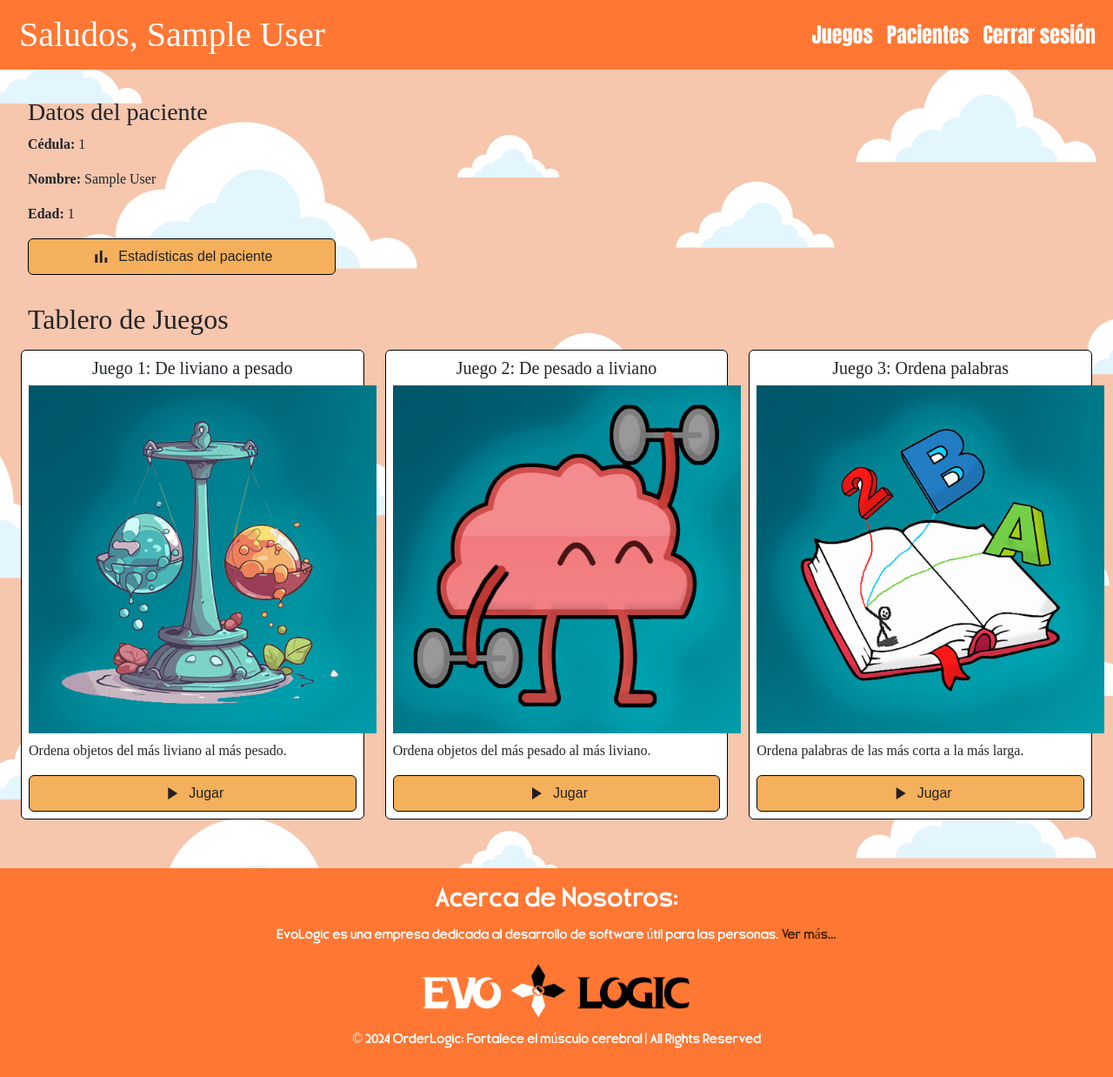
After one commit to JexDev13/JuegoTerapeutico_PHP, a PHP site: page /pages/tableroJuegos.php in a window 1280 px wide. The commit adds this page. Shown: the whole page at 87% size. Run offline with PHP 8.4, Linux system fonts and the light colour scheme; the visitor is signed in with stand-in values (Sample User, id 1); data that the repository does not hold is empty; some web fonts are replaced.

Commit message:
Agregado tablero de juegos

```diff
--- a/components/menu.php
+++ b/components/menu.php
@@ -13,7 +13,8 @@ $user_name = isset($_SESSION['user_nombre']) ? $_SESSION['user_nombre'] : "Terap
     <link rel="stylesheet" href="../css/menu.css">
 </head>
 
-<nav class="navbar navbar-expand-lg navbar-light back-color-secondary w-100 h-100 font-berlin p-0">
+<header style="height: 10vh; p-0">
+    <nav class="navbar navbar-expand-lg navbar-light back-color-secondary w-100 h-100 font-berlin">
         <div class="container-fluid">
             <span class="navbar-text text-white fs-1 w-85" style="margin-left: 10px;">
                 Saludos, <?php echo htmlspecialchars($user_name); ?>
@@ -21,10 +22,10 @@ $user_name = isset($_SESSION['user_nombre']) ? $_SESSION['user_nombre'] : "Terap
             <div class="collapse navbar-collapse justify-content-end font-impact" id="navbarNav">
                 <ul class="navbar-nav w-15">
                     <li class="nav-item d-flex align-items-center flex-grow-1">
-                    <a class="nav-link color-primary fs-4" href="juegos.php">Juegos</a>
+                        <a class="nav-link color-primary fs-4" href="../pages/tableroJuegos.php">Juegos</a>
                     </li>
                     <li class="nav-item d-flex align-items-center flex-grow-1">
-                    <a class="nav-link color-primary fs-4" href="pacientes.php">Pacientes</a>
+                        <a class="nav-link color-primary fs-4" href="../pages/paciente.php">Pacientes</a>
                     </li>
                     <li class="nav-item d-flex align-items-center flex-grow-1">
                         <a class="nav-link color-primary fs-4" href="../controllers/userAuth.php?action=logout">Cerrar
@@ -34,3 +35,4 @@ $user_name = isset($_SESSION['user_nombre']) ? $_SESSION['user_nombre'] : "Terap
             </div>
         </div>
     </nav>
+</header>
--- /dev/null
+++ b/pages/tableroJuegos.php
@@ -0,0 +1,167 @@
+<?php
+
+require __DIR__ . '/../config.php';
+
+if (session_status() == PHP_SESSION_NONE) {
+    session_start();
+}
+
+if (!isset($_SESSION['idUsuario'])) {
+    header("Location: inicioSesion.php");
+    exit();
+}
+
+// Obtener los pacientes disponibles para el terapeuta
+$sql = "SELECT id, cedula, CONCAT(nombre, ' ', apellido) AS nombre_completo , fechaNacimiento
+        FROM paciente
+        WHERE terapeutaId = :terapeutaId";
+$stmt = $pdo->prepare($sql);
+$stmt->bindParam(':terapeutaId', $_SESSION['idUsuario'], PDO::PARAM_INT);
+$stmt->execute();
+$pacientes = $stmt->fetchAll(PDO::FETCH_ASSOC);
+
+// Verificar si un paciente ha sido seleccionado
+if (isset($_GET['cedula'], $_GET['nombre_completo'], $_GET['edad'])) {
+    $_SESSION['cedula'] = $_GET['cedula'];
+    $_SESSION['nombre_completo'] = $_GET['nombre_completo'];
+    $_SESSION['edad'] = $_GET['edad'];
+}
+
+?>
+
+<!doctype html>
+<html lang="en">
+
+<head>
+    <meta charset="UTF-8">
+    <meta name="viewport" content="width=device-width, initial-scale=1">
+    <title>Tablero de Juegos</title>
+    <link rel="stylesheet" href="https://cdn.jsdelivr.net/npm/bootstrap@5.3.0/dist/css/bootstrap.min.css">
+    <link href="https://fonts.googleapis.com/icon?family=Material+Icons" rel="stylesheet">
+    <link rel="stylesheet" href="../css/tableroJuegos.css">
+    <link rel="stylesheet" href="../css/framework.css">
+    <script src="https://code.jquery.com/jquery-3.6.0.min.js"></script>
+</head>
+
+<?php include __DIR__ . '/../components/menu.php'; ?>
+
+<body class="background-image margin-0 font-hartsfolk d-flex flex-column" style="min-height: 100vh;">
+    <div class="p-4 flex-grow-1" style="width: 100%;">
+        <?php
+        // Verifica si la cédula fue seleccionada
+        if (isset($_GET['cedula'])) {
+            $cedula = $_GET['cedula'];
+            foreach ($pacientes as $paciente) {
+                if ($paciente['cedula'] == $cedula) {
+                    $fechaNacimiento = new DateTime($paciente['fechaNacimiento']);
+                    $hoy = new DateTime();
+                    $edad = $hoy->diff($fechaNacimiento)->y;
+                    $_SESSION['cedula'] = $paciente['cedula'];
+                    $_SESSION['nombre_completo'] = $paciente['nombre_completo'];
+                    $_SESSION['edad'] = $edad;
+                    break;
+                }
+            }
+        }
+        ?>
+
+        <!-- Selección de paciente -->
+        <?php if (empty($_SESSION['cedula'])): ?>
+            <div class="border border-0 mb-3 p-2 font-hartsfolk" style="width: 30%;">
+                <h3 class="mb-3 px-2 text-left">Seleccionar Paciente</h3>
+                <div class="card-body">
+                    <form action="tableroJuegos.php" method="get">
+                        <select name="cedula" class="form-select" style="font-family: sans-serif;" required>
+                            <option value="" disabled selected>Selecciona un paciente</option>
+                            <?php foreach ($pacientes as $paciente): ?>
+                                <option value="<?php echo $paciente['cedula']; ?>"><?php echo $paciente['nombre_completo']; ?>
+                                </option>
+                            <?php endforeach; ?>
+                        </select>
+                        <button type="submit"
+                            class="boton mt-3 back-color-cuaternary color-tertiary d-flex px-4 py-2 rounded align-items-center justify-content-center w-100"
+                            style="font-family: sans-serif; padding: 0;">
+                            <span class="material-icons">format_list_bulleted</span>
+                            <span class="ms-2 text-nowrap">Seleccionar Paciente</span>
+                        </button>
+                    </form>
+                </div>
+            </div>
+        <?php else: ?>
+
+            <!-- Datos del paciente -->
+            <div class="border border-0 mb-3 p-2 font-hartsfolk" style="width: 30%;">
+                <h3 class="card-title text-left mb-2">Datos del paciente</h3>
+                <div class="card-body">
+                    <p><strong>Cédula:</strong> <?php echo $_SESSION['cedula'] ?? 'No disponible'; ?></p>
+                    <p><strong>Nombre:</strong> <?php echo $_SESSION['nombre_completo'] ?? 'No disponible'; ?></p>
+                    <p><strong>Edad:</strong> <?php echo $_SESSION['edad'] ?? 'No disponible'; ?></p>
+                    <a href="estadisticasPaciente.php"
+                        class="boton back-color-cuaternary color-tertiary d-flex px-4 py-2 rounded align-items-center justify-content-center w-100 text-decoration-none border-1-black"
+                        style="font-family: sans-serif;">
+                        <span class="material-icons">bar_chart</span>
+                        <span class="ms-2">Estadísticas del paciente</span>
+                    </a>
+                </div>
+            </div>
+
+            <div>
+                <h2 class="mb-2 p-2 text-left">
+                    Tablero de Juegos
+                </h2>
+                <!--Juego 1-->
+                <div class="row mb-3">
+                    <div class="col-md-4 mb-3">
+                        <div class="card-body bg-white p-2 border-1-black rounded">
+                            <h4 class="text-center" style="font-size: 20px;">Juego 1: De liviano a pesado</h4>
+                            <img src="../img/Ejemplo_juego_1.jpg" alt=""
+                                style="width: auto; height: 400px; display: block; margin: 0 auto;" class="mb-2">
+                            <p class="text-left">Ordena objetos del más liviano al más pesado.</p>
+                            <a href="juego3.html"
+                                class="boton back-color-cuaternary color-tertiary d-flex px-4 py-2 rounded align-items-center justify-content-center w-100 text-decoration-none border-1-black"
+                                style="font-family: sans-serif;">
+                                <span class="material-icons">play_arrow</span>
+                                <span class="ms-2">Jugar</span>
+                            </a>
+                        </div>
+                    </div>
+                    <!--Juego 2-->
+                    <div class="col-md-4 mb-3">
+                        <div class="card-body bg-white p-2 border-1-black rounded">
+                            <h4 class="text-center" style="font-size: 20px;">Juego 2: De pesado a liviano</h4>
+                            <img src="../img/Ejemplo_juego_2.jpg" alt=""
+                                style="width: auto; height: 400px; display: block; margin: 0 auto;" class="mb-2">
+                            <p class="text-left">Ordena objetos del más pesado al más liviano.</p>
+                            <a href="juego3.html"
+                                class="boton back-color-cuaternary color-tertiary d-flex px-4 py-2 rounded align-items-center justify-content-center w-100 text-decoration-none border-1-black"
+                                style="font-family: sans-serif;">
+                                <span class="material-icons">play_arrow</span>
+                                <span class="ms-2">Jugar</span>
+                            </a>
+                        </div>
+                    </div>
+                    <!--Juego 3-->
+                    <div class="col-md-4 mb-3">
+                        <div class="card-body bg-white p-2 border-1-black rounded">
+                            <h4 class="text-center" style="font-size: 20px;">Juego 3: Ordena palabras</h4>
+                            <img src="../img/Ejemplo_juego_3.jpg" alt=""
+                                style="width: auto; height: 400px; display: block; margin: 0 auto;" class="mb-2">
+                            <p class="text-left">Ordena palabras de las más corta a la más larga.</p>
+                            <a href="juego3.html"
+                                class="boton back-color-cuaternary color-tertiary d-flex px-4 py-2 rounded align-items-center justify-content-center w-100 text-decoration-none border-1-black"
+                                style="font-family: sans-serif;">
+                                <span class="material-icons">play_arrow</span>
+                                <span class="ms-2">Jugar</span>
+                            </a>
+                        </div>
+                    </div>
+                </div>
+            </div>
+        <?php endif; ?>
+    </div>
+
+    <!-- Footer -->
+    <?php include __DIR__ . '/../components/footer.php'; ?>
+</body>
+
+</html>
```
Also changed, not shown: css/tableroJuegos.css (added, +64 -0 lines), pages/paciente.php (+11 -7 lines), img/Ejemplo_juego.png (deleted), img/Ejemplo_juego_1.jpg (added), img/Ejemplo_juego_2.jpg (added), img/Ejemplo_juego_3.jpg (added), img/Flecha_blanca.png (deleted), img/Pacientes.png (deleted). Lines whose indentation alone changed are shown as unchanged.
